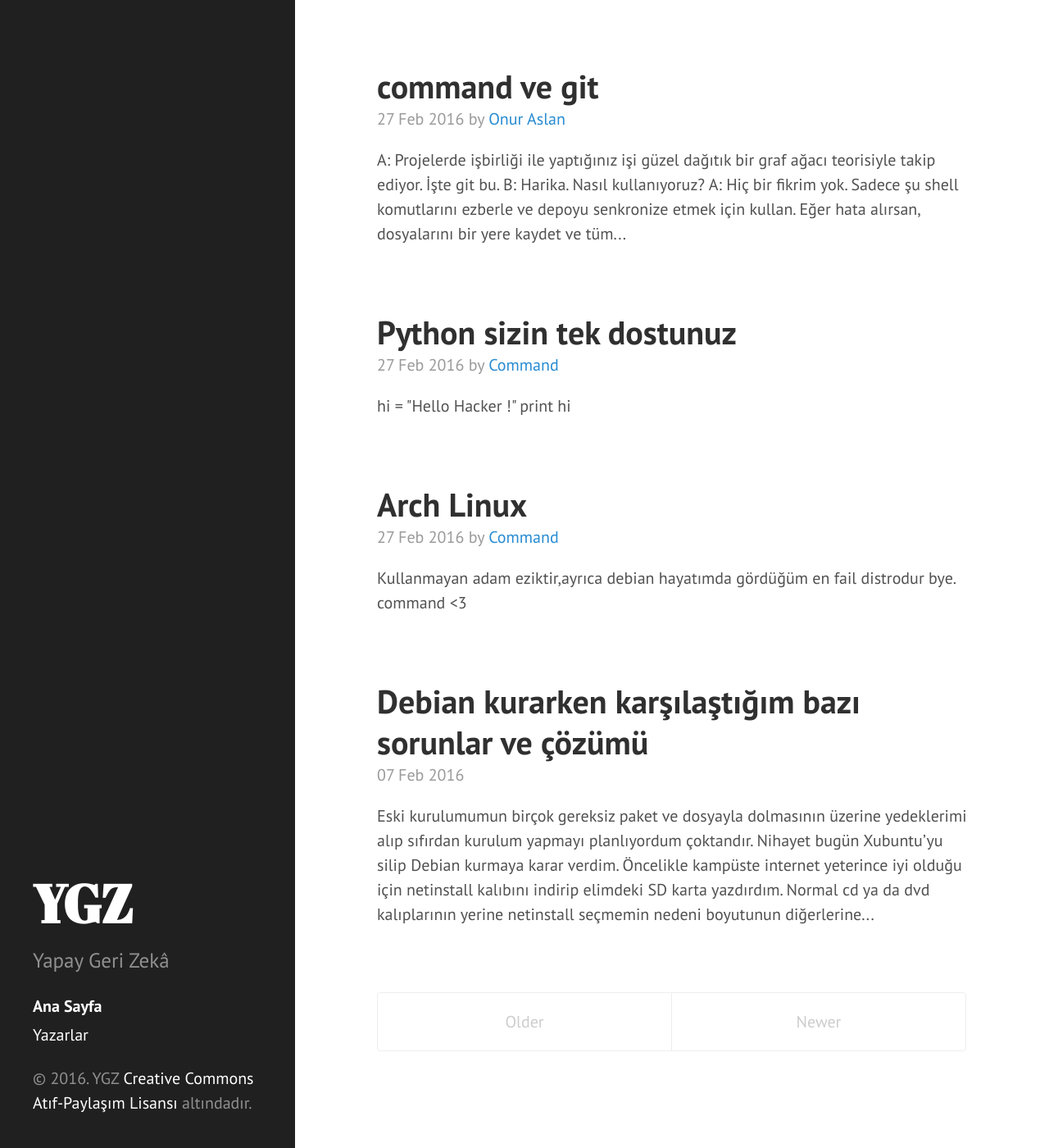
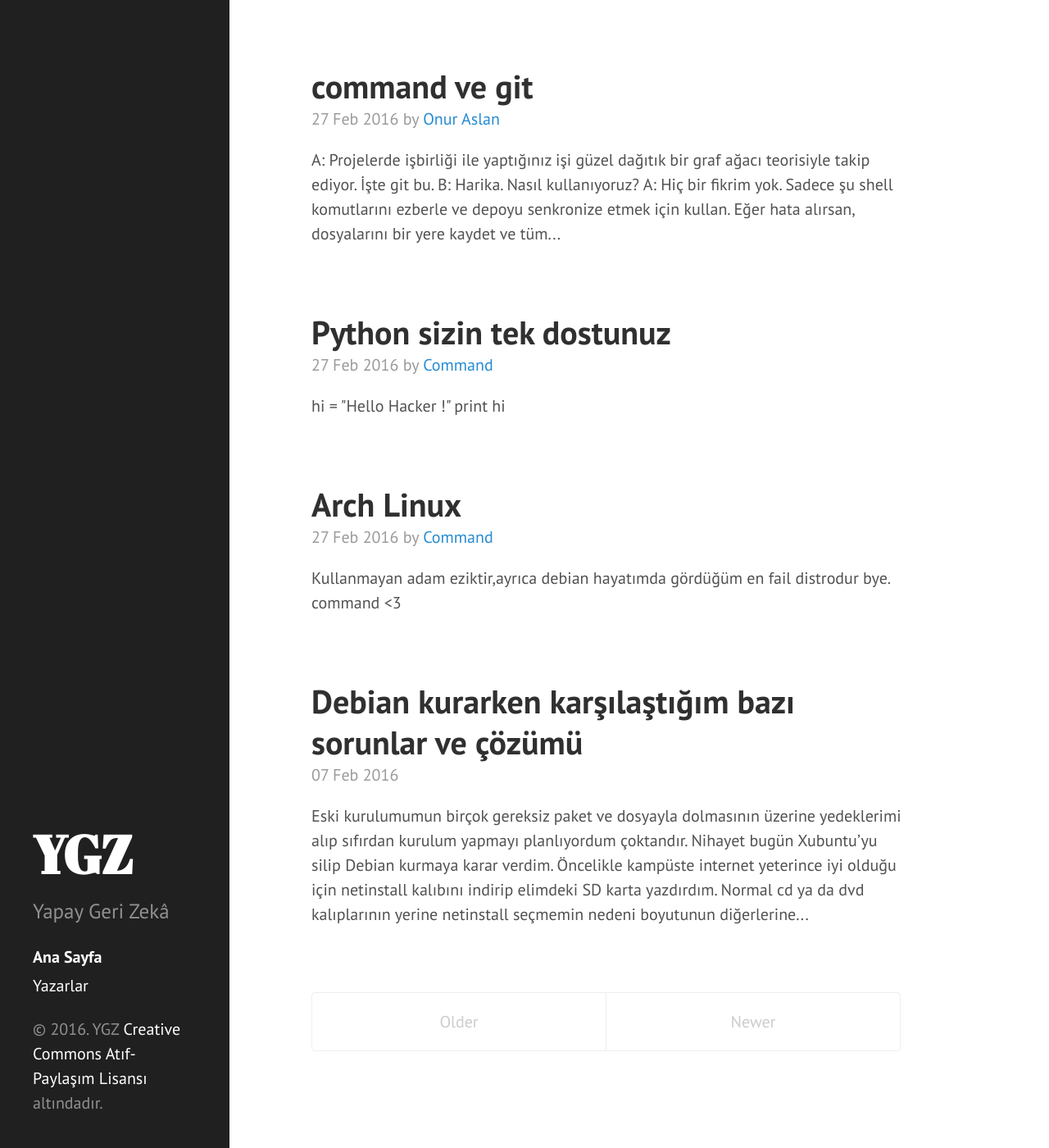
Before and after one commit to yapaygerizeka/yapaygerizeka.github.io, a Jekyll site: the page built from index.html, in a window 1280 px wide and 1400 px high. Shown: the whole window at 82% size. Built offline with Jekyll 4.4.1, drawn with Linux system fonts in a browser that asks for light colours; the list of posts is cut into pages by our own code.

Commit message:
Narrow down sidebar

```diff
--- a/public/css/hyde.css
+++ b/public/css/hyde.css
@@ -65,7 +65,7 @@
     top: 0;
     left: 0;
     bottom: 0;
-    width: 18rem;
+    width: 14rem;
     text-align: left;
   }
 }
@@ -136,7 +136,7 @@
 
 @media (min-width: 64em) {
   .content {
-    margin-left: 22rem;
+    margin-left: 18rem;
     margin-right: 4rem;
   }
 }
```
